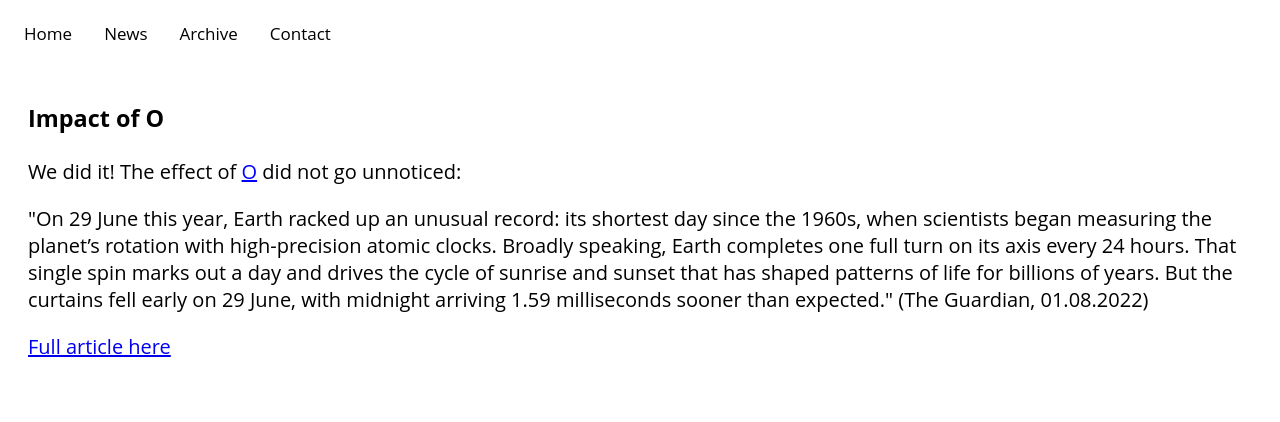
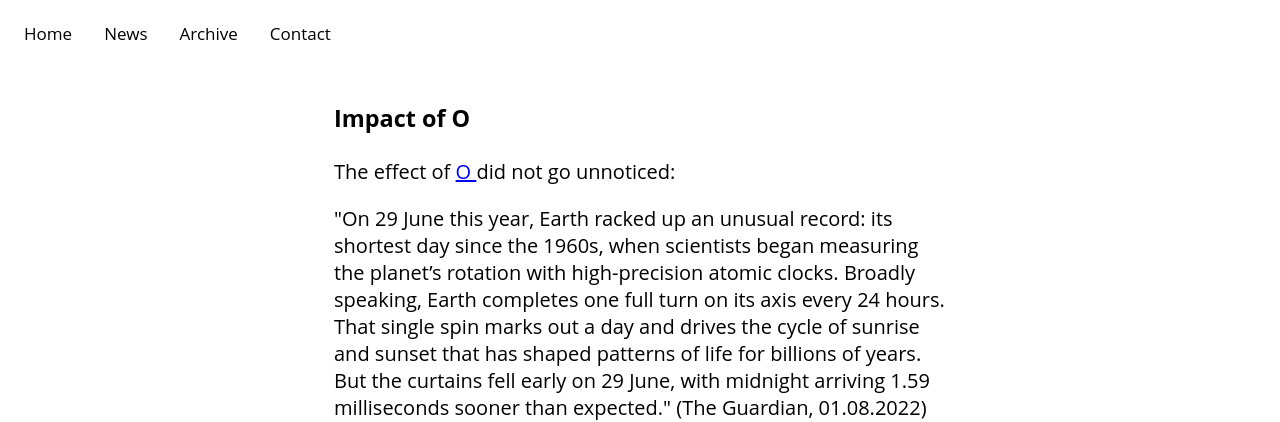
Before and after one commit to norbertpape/norbertpape.github.io, a plain HTML site: page index.html in a window 1280 px wide. Both pictures are taken after a click on the link "News". Shown: the top 422 px of the page. Drawn offline with Linux system fonts and the light colour scheme.

Commit message:
Update index.html

```diff
--- a/index.html
+++ b/index.html
@@ -26,10 +26,10 @@
           The International Agency for Space Affairs (IASA) claims space for life. It recruits experts in space exploration to support the development and dissemination of knowledge, cultural practices and technologies that benefit life on Earth. IASA also supports educational projects with an emphasis on increasing diversity in modes of inhabiting the planet.
       </div>
     </div>
-
         <div id="News" class="tabcontent">
+      <div class="news">
         <h3> Impact of O </h3>
-      We did it! The effect of <a style="color:Blue; text-decoration:underline" onclick="openPage('About', this)">O</a> did not go unnoticed:
+        The effect of <a style="color:Blue; text-decoration:underline" onclick="openPage('About', this)"> O </a> did not go unnoticed:
         <p>      "On 29 June this year, Earth racked up an unusual record: its shortest day since the 1960s, when scientists began measuring the planet’s rotation with high-precision atomic clocks.
 
         Broadly speaking, Earth completes one full turn on its axis every 24 hours. That single spin marks out a day and drives the cycle of sunrise and sunset that has shaped patterns of life for billions of years. But the curtains fell early on 29 June, with midnight arriving 1.59 milliseconds sooner than expected." (The Guardian, 01.08.2022)</p>
@@ -49,7 +49,7 @@
 
         <h3>Shapeshifting Pointclouds</h3>
 
-      We showcase here some of the ideas we are playing with in the frame of the upcoming project Shapeshifting Pointclouds. All of them are work-in-progress:
+        IASA is currently working on an an AR piece (augmented reality). We showcase here some tryouts we wrote in threejs, an open source library for browser-based 3D graphics. In order to accomodate headsets, we have now turned to Unity. Stay tuned for updates on the work!
 
         <ul>
             <li><a href="3D/3D.html">3D</a></li>
@@ -62,8 +62,9 @@
             <!-- <li><a href="3D/SwarmKleinStone.html">Klein bottle, swarm and stone</a></li>
             <li><a href="3D/SwarmKleinStoneXR.html">Klein bottle, swarm and stone (XR)</a></li> -->
         </ul>
+      </div>
+    </div>
 
-    </div>
 
     <div id="Contact" class="tabcontent">
       <h3>Contact</h3>
```
Lines whose indentation alone changed are shown as unchanged.
